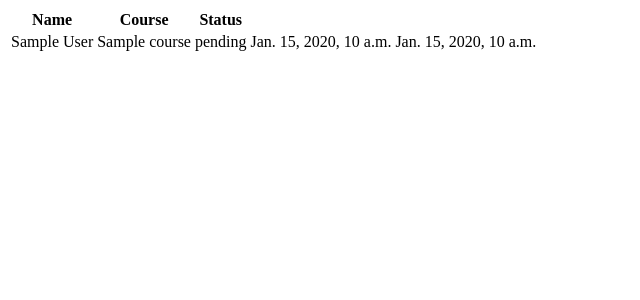
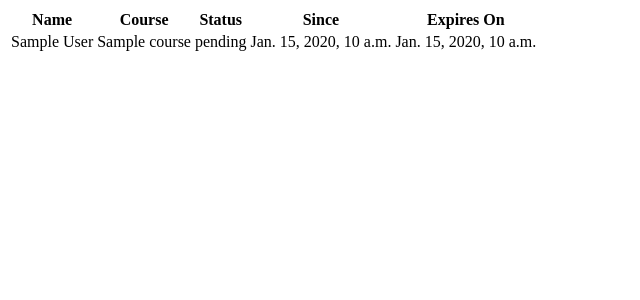
Before and after one commit to Canusia/package-mou, a Django app: template mou/templates/mou/templates/teacher_list.html in a window 1280 px wide. Shown: the top 300 px of the page, without its empty margins (0-640 px from the left). Run offline with Django 3.2, Linux system fonts and the light colour scheme; the template is opened without the code that fills it: most values are stand-ins (such as "Sample title", 1, 10 or a date in 2020).

Commit message:
update teacher list header

```diff
--- a/mou/templates/mou/templates/teacher_list.html
+++ b/mou/templates/mou/templates/teacher_list.html
@@ -4,8 +4,8 @@
             <th>Name</th>
             <th>Course</th>
             <th>Status</th>
-            <th></th>
-            <th></th>
+            <th>Since</th>
+            <th>Expires On</th>
         </tr>
     </thead>
 
```
